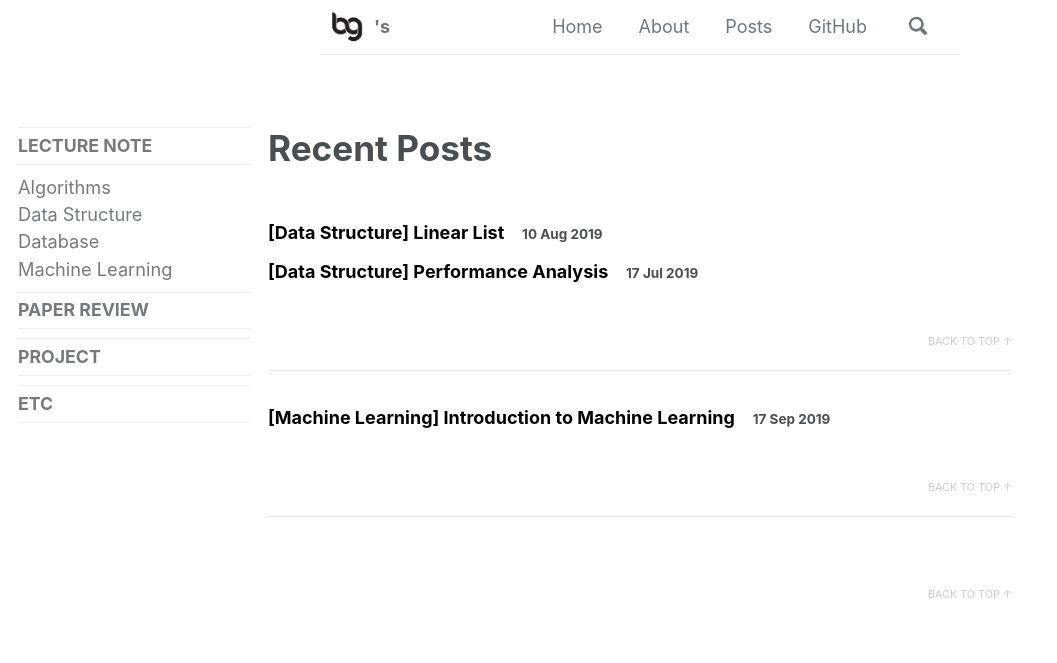
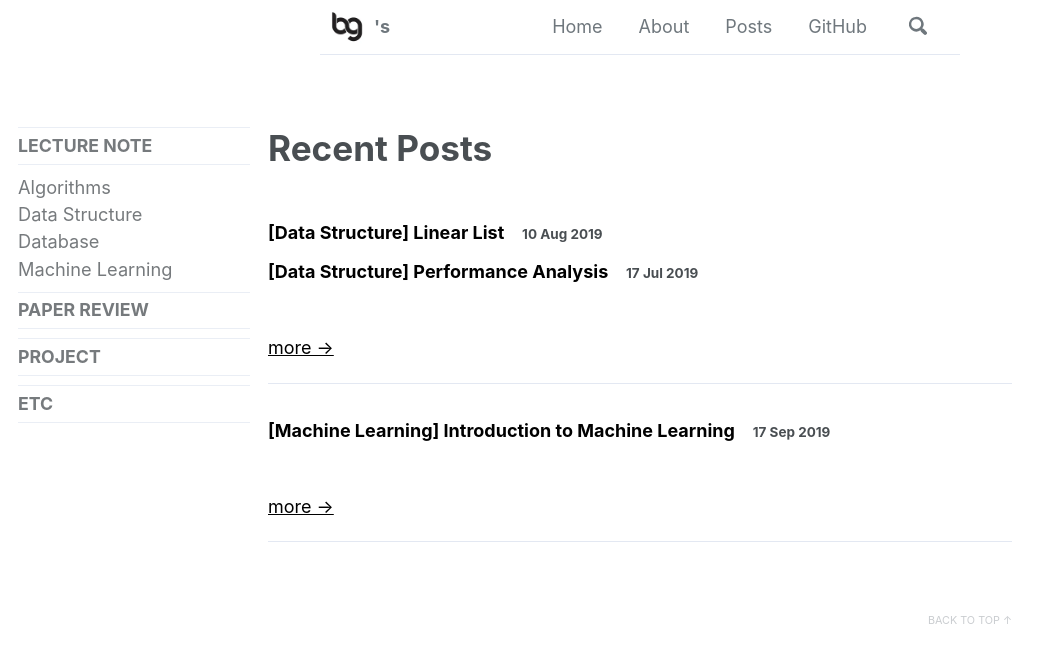
Before and after one commit to hyewonchoi4999/hyewonchoi4999.github.io, a Jekyll site: the page built from _pages/posts.md, in a window 1280 px wide and 900 px high. Shown: the top 663 px of the window, without its empty margins (0-1057 px from the left). Built offline with Jekyll 4.4.1, drawn with Linux system fonts in a browser that asks for light colours; cached includes are drawn as plain includes; nearby versions of some CDN libraries; some web fonts are replaced.

Commit message:
board outlook changes

```diff
--- a/_layouts/board.html
+++ b/_layouts/board.html
@@ -35,7 +35,8 @@ layout: archive
           {% endfor %}
           </div>
           <h5 align="right">
-            <a href="/posts/{{category[0]}}" class="more">{{ 'more' }} &rarr;</a>
+            <a href="#page-title" class="back-to-top">{{ site.data.ui-text[site.locale].back_to_top | default: 'Back to Top' }} &uarr;</a>
+            <!-- <a href="/posts/{{category[0]}}" class="more">{{ 'more' }} &rarr;</a> -->
           </h5>
         </section>
         {% endif %}
--- a/_layouts/leaderboard.html
+++ b/_layouts/leaderboard.html
@@ -22,7 +22,8 @@ layout: archive
       {% endfor %}
       </div>
       <br>
-      <a href="#page-title" class="back-to-top">{{ site.data.ui-text[site.locale].back_to_top | default: 'Back to Top' }} &uarr;</a>
+      <a href="/posts/{{category[0]}}" class="more">{{ 'more' }} &rarr;</a>
+      <!-- <a href="#page-title" class="back-to-top">{{ site.data.ui-text[site.locale].back_to_top | default: 'Back to Top' }} &uarr;</a> -->
     </section>
     <!-- <section id="{{ category[0] | slugify | downcase }}" class="taxonomy__section">
       <h3 class="archive__subtitle">{{ category[0] }}</h3>
```
